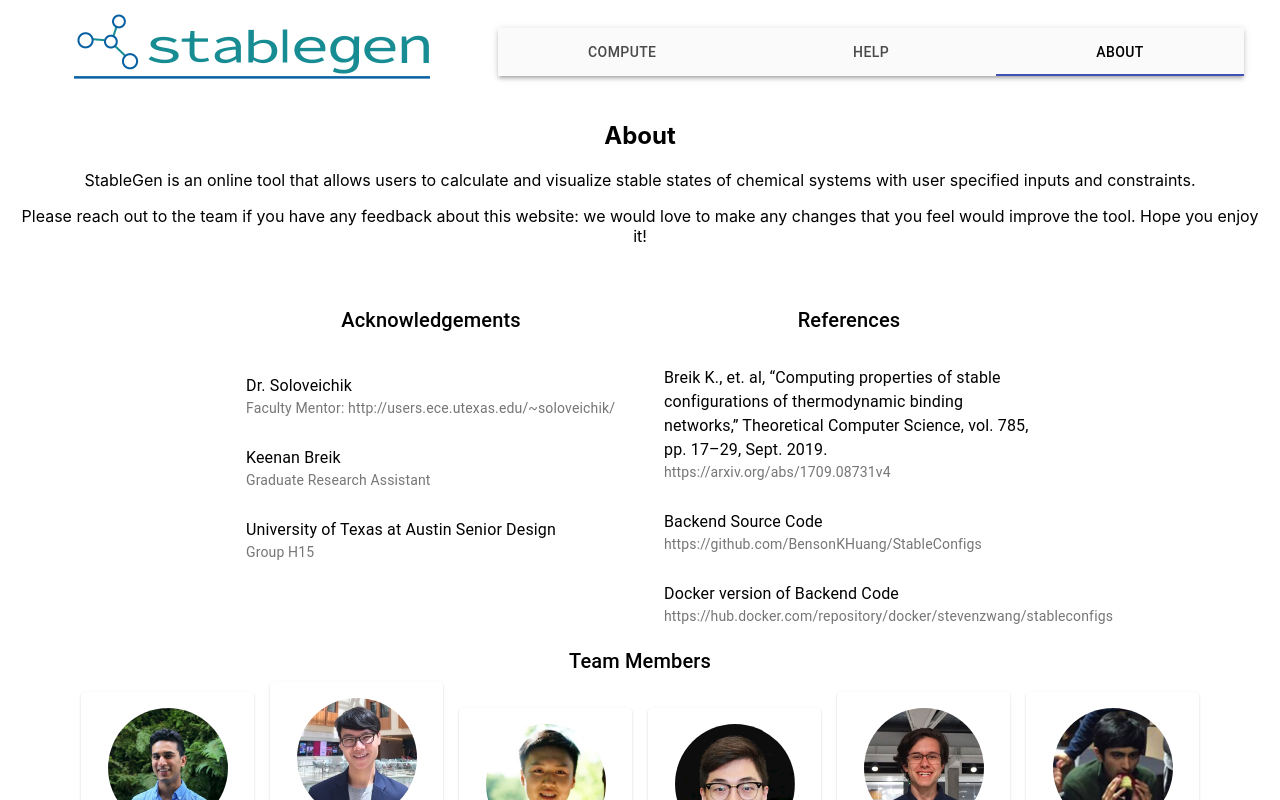
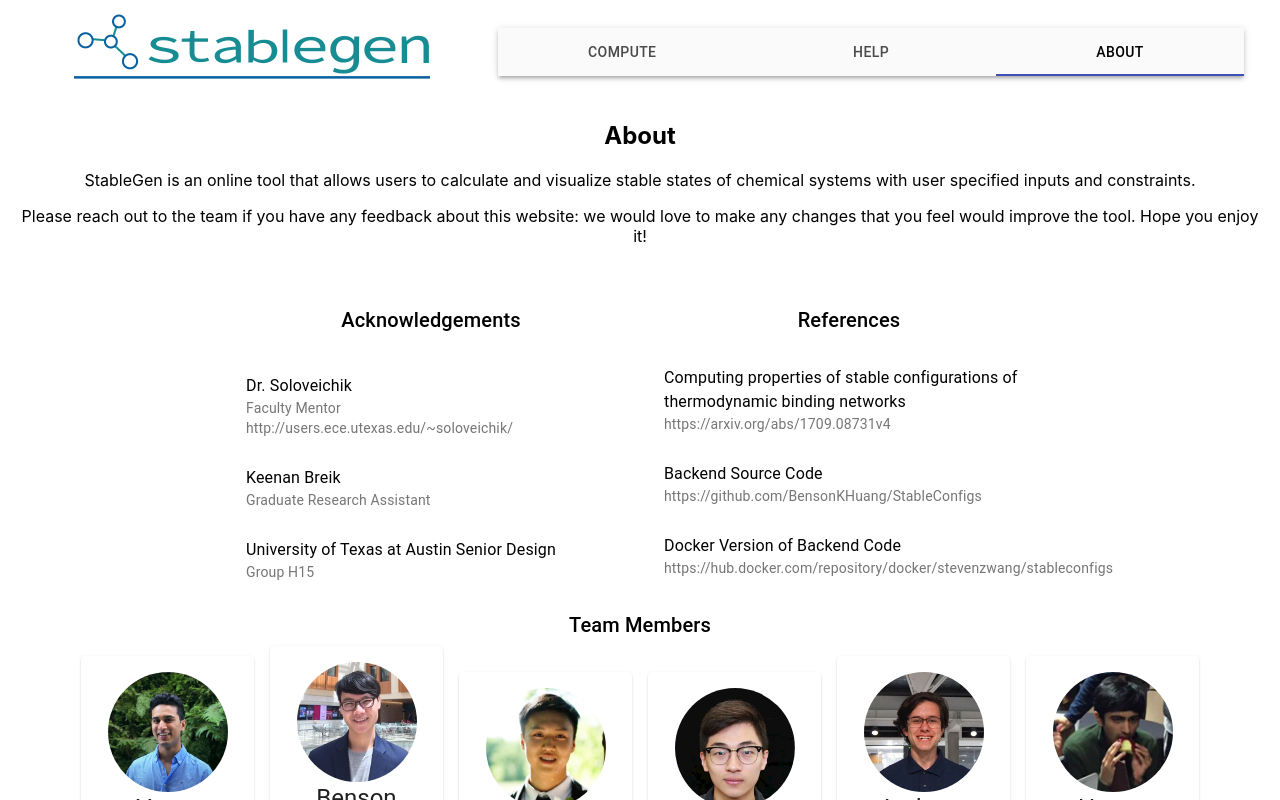
Before and after one commit to stevenwang5689/stable-gen, a React (Create React App) app: page /about in a window 1280 px wide. Shown: the top 800 px of the page. Built offline with nearby package versions, Linux system fonts and the light colour scheme.

Commit message:
fixed look of references/acknowledgements

```diff
--- a/src/components/about.js
+++ b/src/components/about.js
@@ -80,8 +80,16 @@ function About() {
                                   <ListItem>
                                       <ListItemText
                                           primary="Dr. Soloveichik"
-                                          secondary={"Faculty Mentor: " +
-                                          "http://users.ece.utexas.edu/~soloveichik/"}
+                                          secondary={<div>
+                                                          <div>
+                                                              Faculty Mentor
+                                                          </div>
+                                                          <div>
+                                                              http://users.ece.utexas.edu/~soloveichik/
+                                                          </div>
+                                                     </div>
+                                          }
+
                                       />
                                   </ListItem>
 
@@ -112,21 +120,21 @@ function About() {
                       <div>
                           <ListItem>
                               <ListItemText
-                                  primary="Breik K., et. al, “Computing properties of stable configurations of thermodynamic
-                                            binding networks,” Theoretical Computer Science, vol. 785, pp. 17–29, Sept. 2019."
+                                  primary="Computing properties of stable configurations of thermodynamic binding networks"
                                   secondary={"https://arxiv.org/abs/1709.08731v4"}
                               />
                           </ListItem>
                           <ListItem>
                               <ListItemText
                                   primary="Backend Source Code"
+
                                   secondary={"https://github.com/BensonKHuang/StableConfigs"}
                               />
                           </ListItem>
 
                           <ListItem>
                               <ListItemText
-                                  primary="Docker version of Backend Code"
+                                  primary="Docker Version of Backend Code"
                                   secondary={"https://hub.docker.com/repository/docker/stevenzwang/stableconfigs"}
                               />
                           </ListItem>
```
